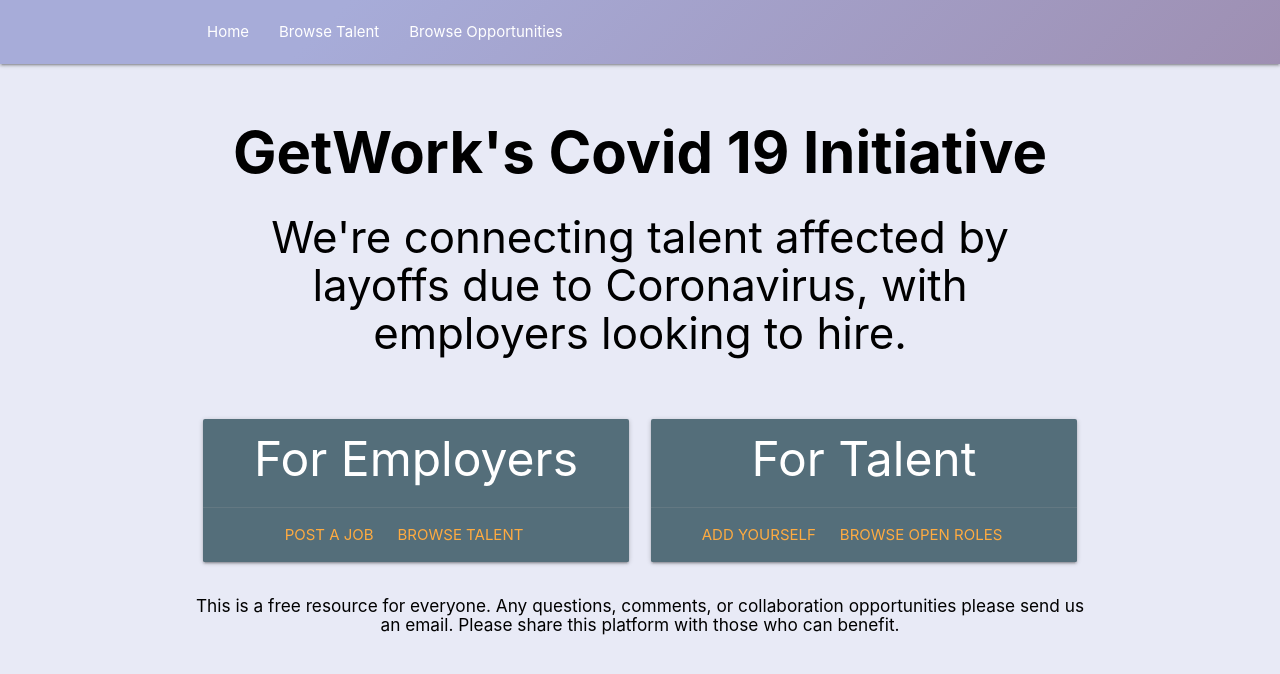
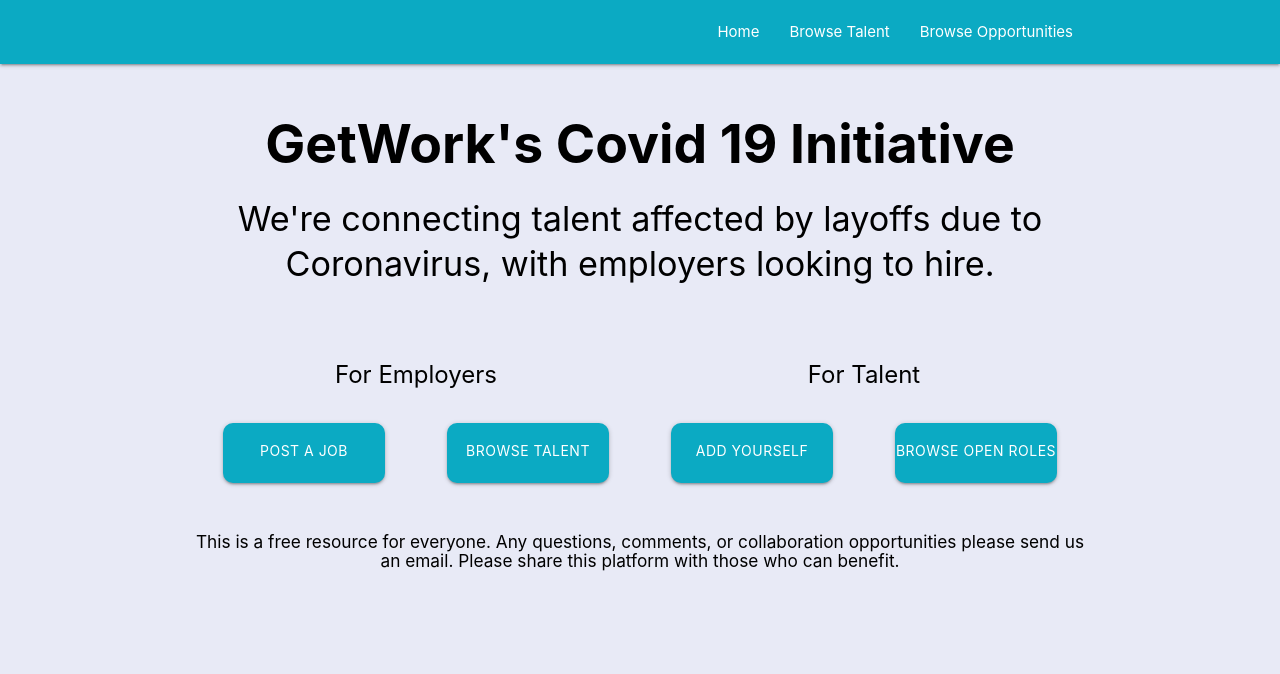
Before and after one commit to FuzzySid/getwork-covid19, a React (Create React App) app: page / in a window 1280 px wide. Shown: the top 674 px of the page. Built offline with nearby package versions, Linux system fonts and the light colour scheme.

Commit message:
navbar and forms changed

```diff
--- a/public/index.html
+++ b/public/index.html
@@ -17,6 +17,7 @@
     <link rel="stylesheet" href="https://cdnjs.cloudflare.com/ajax/libs/materialize/1.0.0/css/materialize.min.css">
 
 
+    <!-- <link href="https://fonts.googleapis.com/icon?family=Material+Icons" rel="stylesheet"> -->
 
     <link href="https://fonts.googleapis.com/icon?family=Material+Icons" rel="stylesheet">
     <link href="https://fonts.googleapis.com/css?family=Montserrat&display=swap" rel="stylesheet">
--- a/src/components/BrowseRoles.js
+++ b/src/components/BrowseRoles.js
@@ -71,8 +71,12 @@
         </tbody>
       </table>
             </div>
-        <div id="job-post" class="modal">
+            <div id="job-post" class="modal">
     <div class="modal-content">
+      <h6 className="text-bold-extra left">Job Posting</h6>
+      <p className="left">Fill out your details (all fields are required for submission). If you have multiple
+        postings you would like to add
+        you can fill out the csv template file here and email to katie@torchcapital.vc</p>
     <div className="row">
         <form className="col s12">
           <div className="row">
--- a/src/components/BrowseTalent.css
+++ b/src/components/BrowseTalent.css
@@ -11,7 +11,11 @@
 }
 
 th,tr{
-    padding: 10px;
+    padding: 20px;
     margin: 10px;
-    width: 100px;
+    width: 250px;
 }
+
+td{
+    width: 70%;
+}
--- a/src/components/Main.css
+++ b/src/components/Main.css
@@ -14,6 +14,9 @@
 .main-text h1{
   font-size: 58px;
 }
+.main h4{
+  line-height: 3rem;
+}
 .main .sidenav-trigger {
   color: #26a69a;
 }
@@ -26,7 +29,7 @@
   width: auto;
 }
 .card-title{
-  font-size: 48px !important;
+  font-size: 24px !important;
   font-weight: 400 !important;
 }
 .main .section{
@@ -37,19 +40,49 @@
   font-weight: bold;
 }
 
+.modal p{
+  line-height: 1.2rem !important;
+}
+
+.input-field{
+  margin: 0px 0px !important;
+}
+.modal{
+  max-height: 100% !important;
+  overflow-y: hidden !important;
+}
+.modal-content{
+  margin-bottom: 0px !important;
+  padding-bottom: 0px !important;
+}
+.modal-footer{
+  margin-top: 0px !important;
+}
 .text-bold{
   font-weight: 400;
 }
-/* .main .btn{
+.main .big-btn{
   height: 60px;
-  width: 100%;
+  width: 80%;
   border-radius: 10px;
-  font-size: 100%;
+  font-size: 14px;
   text-align: center;
   margin: auto;
-  line-height: 22px;
+  /* line-height: 1rem; */
+  padding: 10px 0px;
+}
 
+.main-btn-text{
+  width: 100px;
+  overflow: hidden;
+  text-overflow: ellipsis;
+}
+.btn-box{
+  margin: 10px 0px;
+}
 
+/* .btn-big-box{
+  margin: 0px 5px;
 } */
 .main h5{
   font-weight: 500;
--- a/src/components/Main.js
+++ b/src/components/Main.js
@@ -2,13 +2,14 @@
 import './Main.css';
 import M from 'materialize-css';
 import {Link} from 'react-router-dom';
+// import M from 'materialize-css';
 import Footer from './ui/Footer';
 
 const Main=()=>{
   useEffect(()=>{
     var elems = document.querySelectorAll('.modal');
     M.Modal.init(elems, {});
-
+    // M.FormSelect.init(elems, {});
 
 })
     return(
@@ -16,62 +17,66 @@
 
         <div id="index-banner" className="container">
 
-          {/* <div class="row">
-            <div class="col s12 m12">
-              <div class="card blue-grey darken-1">
-                <div class="card-content white-text">
-                  <span class="card-title">GetWork's Covid 19 Initiative</span>
-                  <p>We're connecting talent affected by layoffs due to Coronavirus, with employers looking to hire.</p>
-                </div>
-                <div class="card-action">
-                  <a href="#">This is a link</a>
-                  <a href="#">This is a link</a>
-                </div>
-              </div>
-            </div>
-          </div> */}
+
           <div class="row">
               <div class="col s12 m12">
                 <div class="main-text">
-                 <h1 className="text-bold-extra">GetWork's Covid 19 Initiative</h1>
+                 <h2 className="text-bold-extra">GetWork's Covid 19 Initiative</h2>
 
-                 <h3 className="text-bold">We're connecting talent affected by layoffs due to Coronavirus, with employers looking to hire.</h3>
+                 <h4 className="text-bold">We're connecting talent affected by layoffs due to Coronavirus, with employers looking to hire.</h4>
 
 
                 </div>
               </div>
       </div>
         </div>
+        <br/>
             <div class="row container">
-        <div class="col s12 m6">
-          <div class="card blue-grey darken-1">
-            <div class="card-content white-text">
-              <span class="card-title">For Employers</span>
-
+        <div class="col s12 m6 btn-big-box container">
+          <div className="row">
+          <span class="card-title">For Employers</span>
+          </div>
+          <div className="row">
+            <div className="col s12 m6 btn-box">
+            <a class="modal-trigger big-btn btn" href="#job-post">
+              <span class="main-btn-text">POST A JOB</span>
+              </a>
             </div>
-            <div class="card-action">
-              <a class="modal-trigger" href="#job-post">POST A JOB</a>
-              <Link to="/browse/talent" >BROWSE TALENT</Link>
-
+            <div className="col s12 m6 btn-box">
+            <Link to="/browse/talent" className="big-btn btn" >
+            <span class="main-btn-text">BROWSE TALENT</span>
+            </Link>
             </div>
           </div>
+
         </div>
-        <div class="col s12 m6">
-          <div class="card blue-grey darken-1">
-            <div class="card-content white-text">
-              <span class="card-title">For Talent</span>
-
+        <div class="col s12 m6 btn-big-box container">
+          <div className="row">
+          <span class="card-title">For Talent</span>
+          </div>
+          <div className="row">
+            <div className="col s12 m6 btn-box">
+            <a href="#add-talent" className="modal-trigger big-btn btn">
+              <span class="main-btn-text">ADD YOURSELF</span>
+              </a>
             </div>
-            <div class="card-action">
-              <a href="#add-talent" className="modal-trigger">ADD YOURSELF</a>
-              <Link to="/browse/roles" >BROWSE OPEN ROLES</Link>
+            <div className="col s12 m6 btn-box">
+            <Link to="/browse/roles" className="big-btn btn" >
+              <span class="main-btn-text">BROWSE OPEN ROLES</span>
+            </Link>
             </div>
           </div>
+
         </div>
+
       </div>
 
-      <div id="job-post" class="modal">
+  <div id="job-post" class="modal">
     <div class="modal-content">
+      <h6 className="text-bold-extra left">Job Posting</h6>
+      <p className="left">Fill out your details (all fields are required for submission). If you have multiple
+        postings you would like to add
+        you can fill out the csv template file here and email to katie@torchcapital.vc</p>
     <div className="row">
         <form className="col s12">
           <div className="row">
@@ -115,23 +120,30 @@
       <a href="#!" class="modal-close waves-effect waves-green btn-flat">Submit</a>
     </div>
   </div>
+
   <div id="add-talent" class="modal">
     <div class="modal-content">
+    <h6 className="text-bold-extra left">Add your details
+
+    </h6>
+
+      <p className="left"> &nbsp; (All fields are mandatory)</p>
     <div className="row">
+
         <form className="col s12">
           <div className="row">
-            <div className="input-field col s6">
+            <div className="input-field inline col s6">
               <input  id="name" type="text" className="validate" />
               <label htmlFor="name">Name</label>
             </div>
-            <div className="input-field col s6">
+            <div className="input-field inline col s6">
             <div className="col s6">
             <label>
                 <input name="group1" type="radio" />
                 <span>Working</span>
             </label>
             </div>
-           <div className="col s6">
+           <div className="col s6 inline-field">
            <label>
                 <input name="group1" type="radio"/>
                 <span>Student</span>
@@ -141,7 +153,7 @@
             </div>
           </div>
           <div className="row">
-            <div className="input-field col s12">
+            <div className="input-field inline col s12">
               <input  id="college-name" type="text" className="validate" />
               <label htmlFor="college-name">College Name</label>
             </div>
@@ -158,13 +170,12 @@
             </div>
           </div>
           <div className="row">
-            <div className="input-field col s12">
+            <div className="input-field col s12 m6">
               <input  id="Role" type="text" className="validate" />
               <label htmlFor="Role">Job Posting Link</label>
             </div>
-          </div>
-          <div className="row">
-            <div className="input-field col s12">
+
+            <div className="input-field col s12 m6">
               <input  id="Location" type="text" className="validate" />
               <label htmlFor="Location">Location</label>
             </div>
@@ -205,6 +216,7 @@
         </form>
       </div>
     </div>
+
     <div class="modal-footer">
       <a href="#!" class="modal-close waves-effect waves-green btn-flat">Cancel</a>
       <a href="#!" class="modal-close waves-effect waves-green btn-flat">Submit</a>
@@ -217,8 +229,19 @@
               </h6>
               </div>
 
-
-
+            <div className="social-icons">
+              {/* <ul>
+              <li><a href="" class="tooltipped btn-floating btn-small indigo darken-4" data-tooltip="Instragram">
+                    <i class="fab fa-instagram"></i>
+                </a></li>
+                <li><a href="" class="tooltipped btn-floating btn-small indigo darken-4" data-tooltip="Facebook">
+                        <i class="fab fa-facebook"></i>
+                    </a></li>
+                <li><a href="" class="tooltipped btn-floating btn-small indigo darken-4" data-tooltip="Twitter">
+                    <i class="fab fa-twitter"></i>
+                </a></li>
+              </ul> */}
+            </div>
         </div>
 
     )
--- a/src/components/ui/Navbar.js
+++ b/src/components/ui/Navbar.js
@@ -9,10 +9,10 @@
 })
     return(
       <div className="navbar">
-      <nav className="white" role="navigation">
+      <nav className="" role="navigation">
           <div className="nav-wrapper container">
 
-            <ul className="hide-on-med-and-down center">
+            <ul className="hide-on-med-and-down right">
                <li><Link  to="/">Home</Link></li>
               <li><Link  to="/browse/talent">Browse Talent</Link></li>
               <li><Link  to="/browse/roles">Browse Opportunities</Link></li>
--- a/src/index.css
+++ b/src/index.css
@@ -24,11 +24,13 @@
 /* background-color: #5de6de;
 background-image: linear-gradient(315deg, #5de6de 0%, #b58ecc 74%); */
 text-overflow: ellipsis;
-background-color: #9e8fb2;
-background-image: linear-gradient(315deg, #9e8fb2 0%, #a7acd9 74%);
+/* background-color: #9e8fb2;
+background-image: linear-gradient(315deg, #9e8fb2 0%, #a7acd9 74%); */
+background: #0BAAC3;
 color: #ffffff;
 font-weight: 400;
 font-size: 100%;
+
 }
 
 nav{
@@ -36,7 +38,8 @@
 background-image: linear-gradient(315deg, #63a4ff 0%, #83eaf1 74%); */
 /* background-color: #5de6de;
 background-image: linear-gradient(315deg, #5de6de 0%, #b58ecc 74%); */
-background-color: #9e8fb2;
-background-image: linear-gradient(315deg, #9e8fb2 0%, #a7acd9 74%);
+/* background-color: #9e8fb2;
+background-image: linear-gradient(315deg, #9e8fb2 0%, #a7acd9 74%); */
+background-color: #0BAAC3;
 
 }
```
Also changed, not shown: src/components/BrowseTalent.js (+25 -17 lines).
